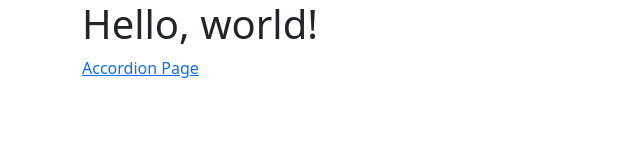
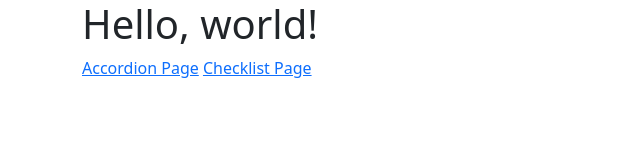
Before and after one commit to dlam0006/HW-1, a plain HTML site: page index.html in a window 1280 px wide. Shown: the whole page, without its empty margins (0-640 px from the left). Drawn offline with nearby package versions, Linux system fonts and the light colour scheme.

Commit message:
Update index.html

```diff
--- a/index.html
+++ b/index.html
@@ -10,6 +10,7 @@
     <div class="container">
     <h1>Hello, world!</h1>
     <a href="accordion.html">Accordion Page</a>
+    <a href="checklist.html">Checklist Page</a>
     </div>
 
     <script src="https://cdn.jsdelivr.net/npm/bootstrap@5.3.1/dist/js/bootstrap.bundle.min.js" integrity="sha384-HwwvtgBNo3bZJJLYd8oVXjrBZt8cqVSpeBNS5n7C8IVInixGAoxmnlMuBnhbgrkm" crossorigin="anonymous"></script>
```
